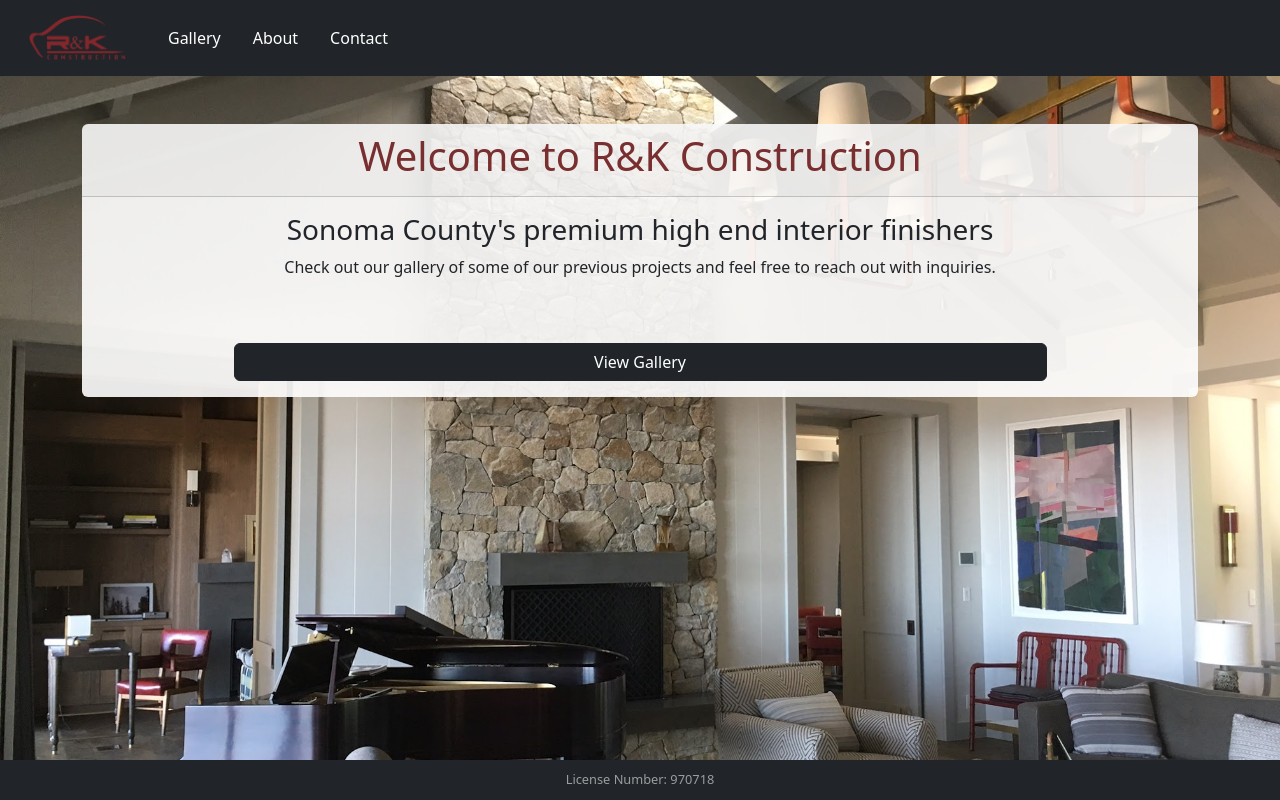
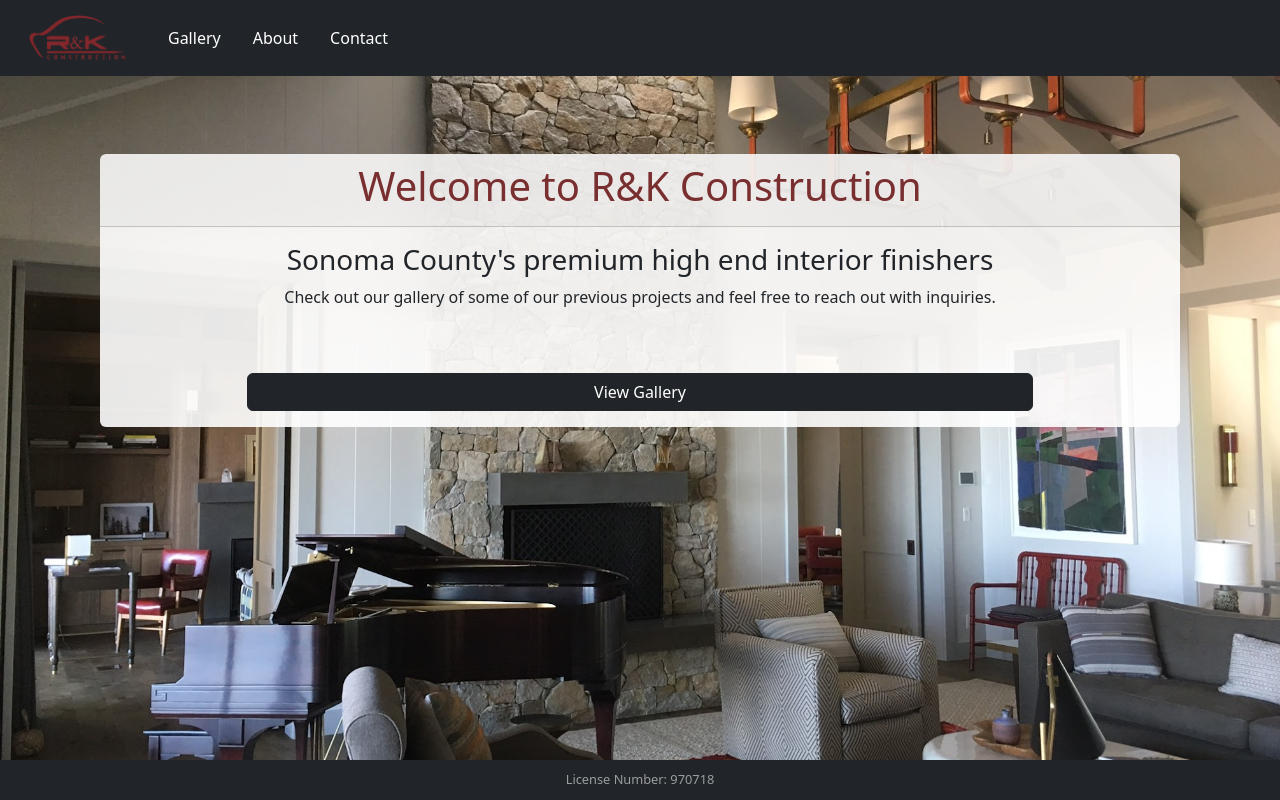
Before and after one commit to connorrubattino/R-K, a React (Vite) app: page / in a window 1280 px wide. Built offline with nearby package versions, Linux system fonts and the light colour scheme.

Commit message:
fixed media queries for appeal on phone/computer

```diff
--- a/main.css
+++ b/main.css
@@ -5,6 +5,8 @@ body {
     background-size: cover;
     /* background-position: center top; */
     background-repeat: no-repeat;
+    background-position: center;
+    background-attachment: fixed;
 }
 
 body::before {
@@ -40,3 +42,15 @@ body::before {
     margin-left: 5px;
     margin-right: 5px;
 } */
+
+@media (min-width: 600px) {
+  .container {
+    padding: 20px;
+  }
+}
+
+@media (min-width: 1200px) {
+  .container {
+    padding: 30px;
+  }
+}
```
